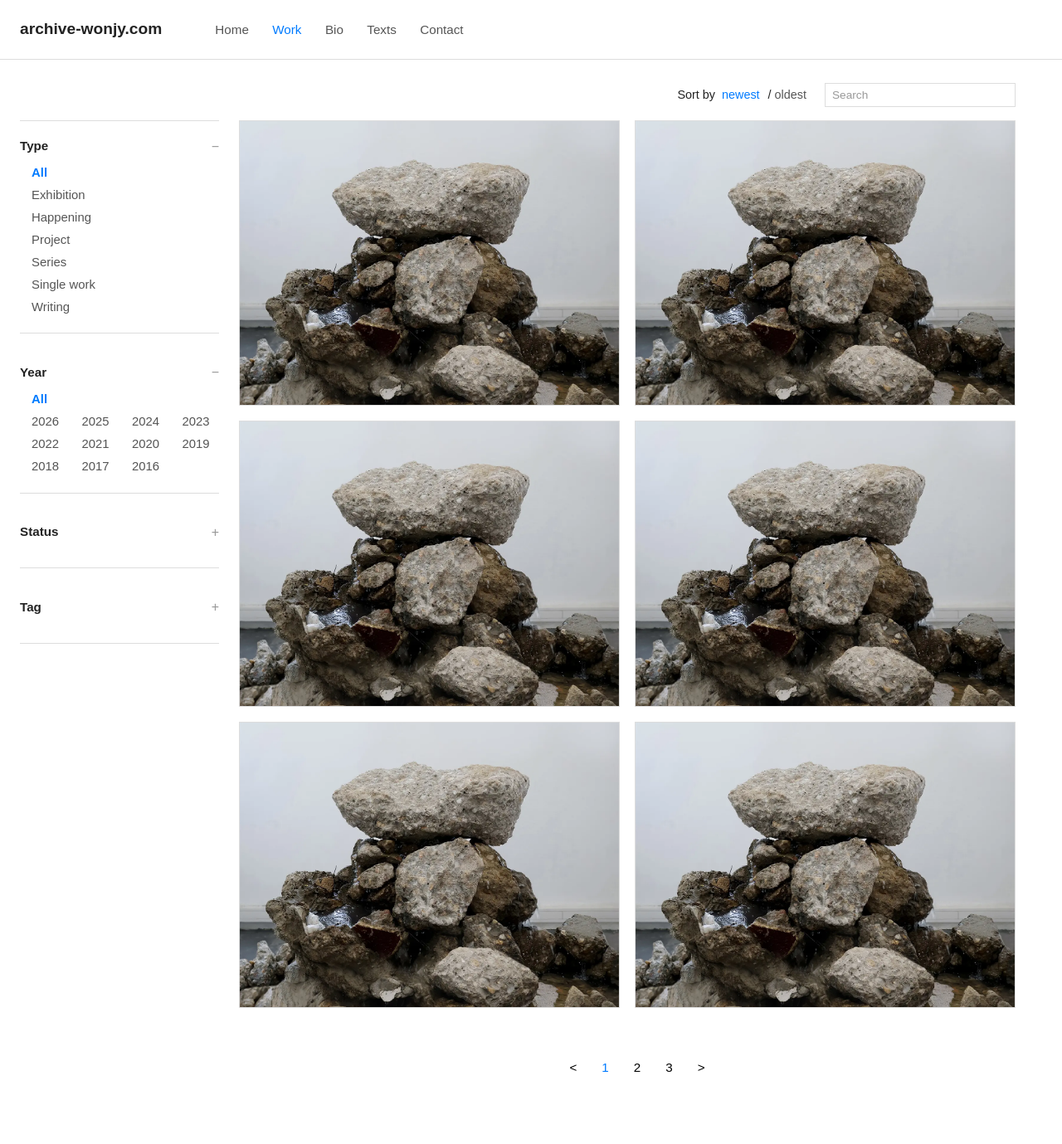
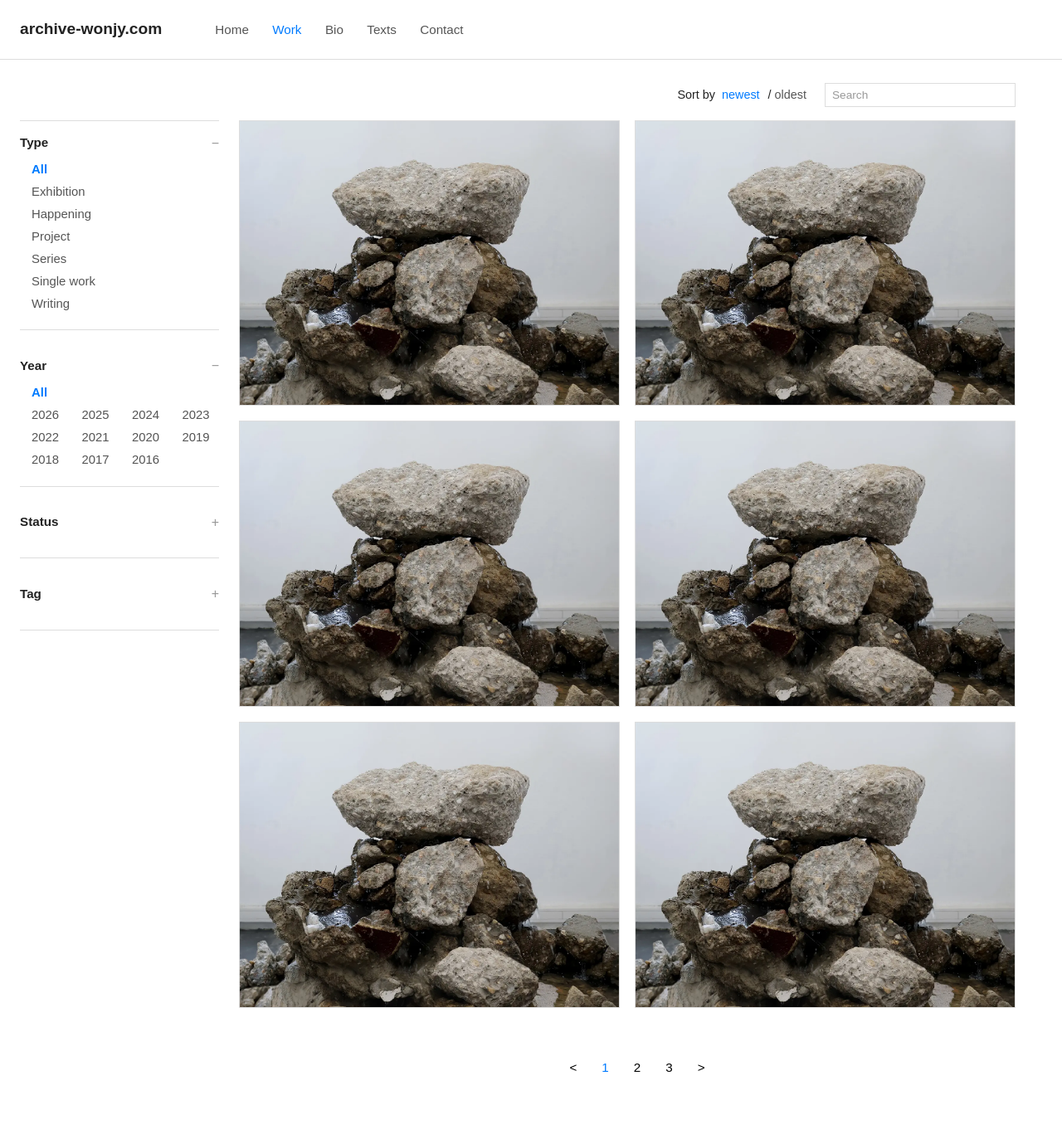
Before and after one commit to Won-Jy/archive-wonjy, a Jekyll site: the page built from work.html, in a window 1280 px wide. Shown: the whole page at 83% size. Built offline with Jekyll 4.4.1, drawn with Linux system fonts in a browser that asks for light colours.

Commit message:
Update work.html

```diff
--- a/work.html
+++ b/work.html
@@ -77,8 +77,8 @@ layout: none
 .filter-group{
   margin:16px 0;
   border-bottom:1px solid var(--border);
-  padding-top:12px;
-  padding-bottom:12px;
+  padding-top:8px;
+  padding-bottom:8px;
 }
 .filter-group:last-child{ border-bottom:none; }
 
```
